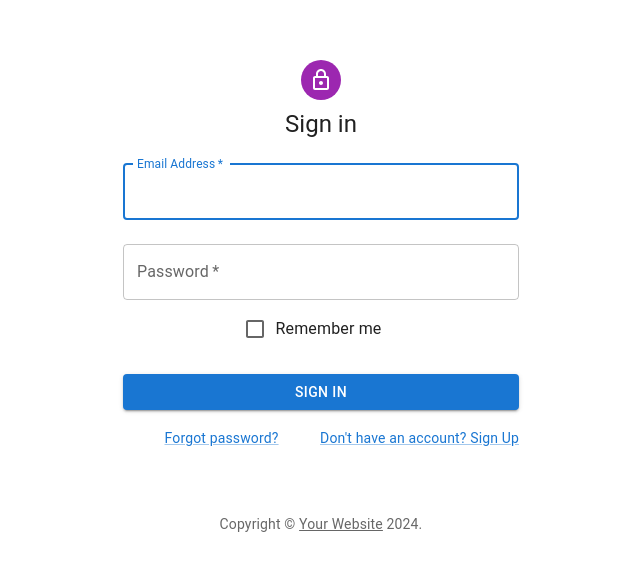
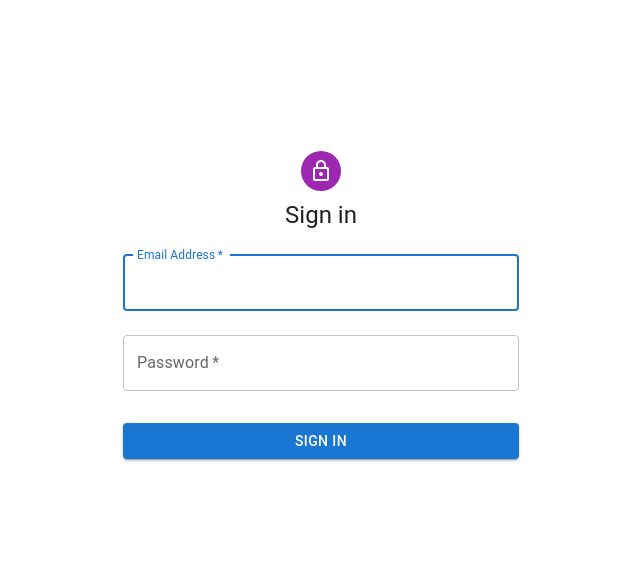
Before and after one commit to HafezAbdallah/chat-frontend, a React (Vite) app: page / in a window 1280 px wide. Shown: the part 123-694 px from the top of the page, without its empty margins (319-959 px from the left). Built offline with nearby package versions, Linux system fonts and the light colour scheme.

Commit message:
login page

```diff
--- a/src/Pages/Login.tsx
+++ b/src/Pages/Login.tsx
@@ -30,9 +30,6 @@ function Copyright(props: any) {
   );
 }
 
-// TODO remove, this demo shouldn't need to reset the theme.
-const defaultTheme = createTheme();
-
 const Login = () => {
   const handleSubmit = (event: any) => {
     event.preventDefault();
@@ -44,7 +41,6 @@ const Login = () => {
   };
 
   return (
-    <ThemeProvider theme={defaultTheme}>
     <Container component="main" maxWidth="xs">
       <CssBaseline />
       <Box
@@ -60,11 +56,7 @@ const Login = () => {
         <Typography component="h1" variant="h5">
           Sign in
         </Typography>
-          <Box
-            component="form"
-            onSubmit={handleSubmit}
-            noValidate
-            sx={{ mt: 1 }}>
+        <Box component="form" onSubmit={handleSubmit} noValidate sx={{ mt: 1 }}>
           <TextField
             margin="normal"
             required
@@ -85,10 +77,6 @@ const Login = () => {
             id="password"
             autoComplete="current-password"
           />
-            <FormControlLabel
-              control={<Checkbox value="remember" color="primary" />}
-              label="Remember me"
-            />
           <Button
             type="submit"
             fullWidth
@@ -96,23 +84,9 @@ const Login = () => {
             sx={{ mt: 3, mb: 2 }}>
             Sign In
           </Button>
-            <Grid container>
-              <Grid item xs>
-                <Link href="#" variant="body2">
-                  Forgot password?
-                </Link>
-              </Grid>
-              <Grid item>
-                <Link href="#" variant="body2">
-                  {"Don't have an account? Sign Up"}
-                </Link>
-              </Grid>
-            </Grid>
         </Box>
       </Box>
-        <Copyright sx={{ mt: 8, mb: 4 }} />
     </Container>
-    </ThemeProvider>
   );
 };
 
```
Lines whose indentation alone changed are shown as unchanged.
